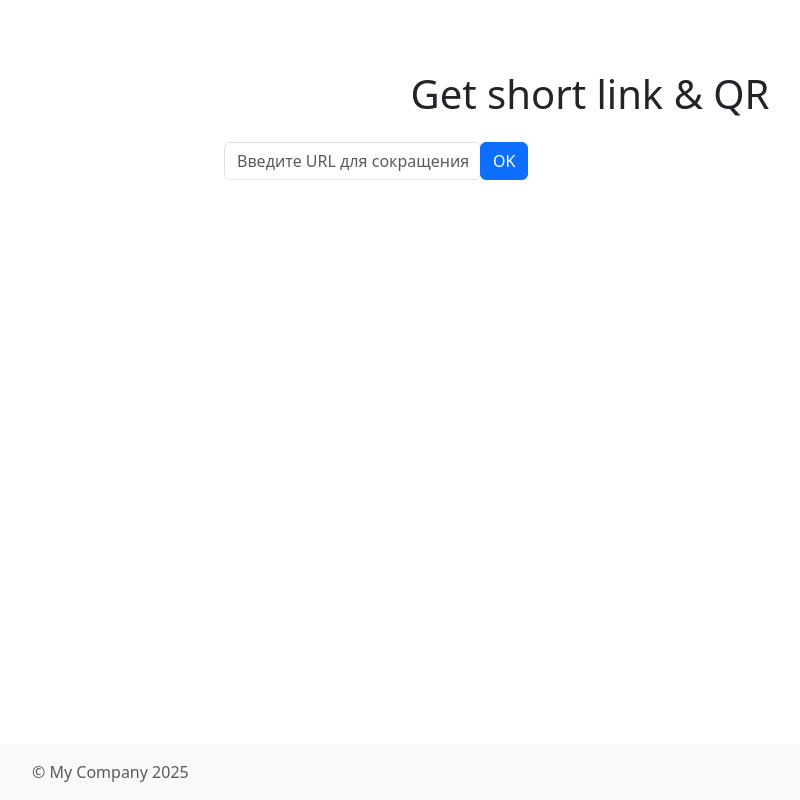
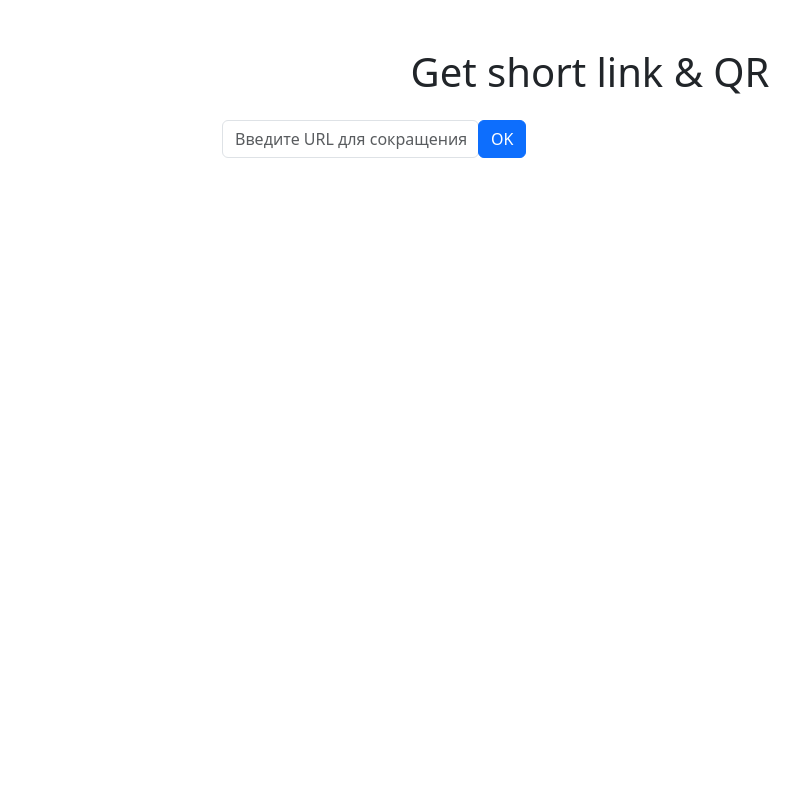
Before and after one commit to WillieDeveloper/yii2-link-service, a Yii app: template views/link/index.php in a window 1280 px wide. Shown: the whole page, without its empty margins (50-850 px from the left). Run offline with PHP 8.4 and a stand-in for Yii, Linux system fonts and the light colour scheme; the template is opened without the code that fills it, so the values that code supplies are empty; form fields are guessed from the names that the template uses; some libraries are stand-ins or nearby versions.

Commit message:
Добавлен контроллер перехода по короткой ссылке и упрощенный (без лишнего кода) главный layout для представлений

```diff
--- a/views/layouts/main.php
+++ b/views/layouts/main.php
@@ -1,81 +1,25 @@
 <?php
 
-/** @var yii\web\View $this */
 /** @var string $content */
 
-use app\assets\AppAsset;
-use app\widgets\Alert;
-use yii\bootstrap5\Breadcrumbs;
 use yii\bootstrap5\Html;
-use yii\bootstrap5\Nav;
-use yii\bootstrap5\NavBar;
 
-AppAsset::register($this);
-
-$this->registerCsrfMetaTags();
-$this->registerMetaTag(['charset' => Yii::$app->charset], 'charset');
-$this->registerMetaTag(['name' => 'viewport', 'content' => 'width=device-width, initial-scale=1, shrink-to-fit=no']);
-$this->registerMetaTag(['name' => 'description', 'content' => $this->params['meta_description'] ?? '']);
-$this->registerMetaTag(['name' => 'keywords', 'content' => $this->params['meta_keywords'] ?? '']);
-$this->registerLinkTag(['rel' => 'icon', 'type' => 'image/x-icon', 'href' => Yii::getAlias('@web/favicon.ico')]);
-?>
-<?php $this->beginPage() ?>
+$this->beginPage() ?>
 <!DOCTYPE html>
-<html lang="<?= Yii::$app->language ?>" class="h-100">
+<html lang="<?= Yii::$app->language ?>">
 <head>
+    <meta charset="<?= Yii::$app->charset ?>">
+    <meta name="viewport" content="width=device-width, initial-scale=1">
+    <?= Html::csrfMetaTags() ?>
     <title><?= Html::encode($this->title) ?></title>
     <?php $this->head() ?>
 </head>
-<body class="d-flex flex-column h-100">
+<body>
 <?php $this->beginBody() ?>
 
-<header id="header">
-    <?php
-    NavBar::begin([
-        'brandLabel' => Yii::$app->name,
-        'brandUrl' => Yii::$app->homeUrl,
-        'options' => ['class' => 'navbar-expand-md navbar-dark bg-dark fixed-top']
-    ]);
-    echo Nav::widget([
-        'options' => ['class' => 'navbar-nav'],
-        'items' => [
-            ['label' => 'Home', 'url' => ['/site/index']],
-            ['label' => 'About', 'url' => ['/site/about']],
-            ['label' => 'Contact', 'url' => ['/site/contact']],
-            Yii::$app->user->isGuest
-                ? ['label' => 'Login', 'url' => ['/site/login']]
-                : '<li class="nav-item">'
-                    . Html::beginForm(['/site/logout'])
-                    . Html::submitButton(
-                        'Logout (' . Yii::$app->user->identity->username . ')',
-                        ['class' => 'nav-link btn btn-link logout']
-                    )
-                    . Html::endForm()
-                    . '</li>'
-        ]
-    ]);
-    NavBar::end();
-    ?>
-</header>
-
-<main id="main" class="flex-shrink-0" role="main">
-    <div class="container">
-        <?php if (!empty($this->params['breadcrumbs'])): ?>
-            <?= Breadcrumbs::widget(['links' => $this->params['breadcrumbs']]) ?>
-        <?php endif ?>
-        <?= Alert::widget() ?>
-        <?= $content ?>
-    </div>
-</main>
-
-<footer id="footer" class="mt-auto py-3 bg-light">
-    <div class="container">
-        <div class="row text-muted">
-            <div class="col-md-6 text-center text-md-start">&copy; My Company <?= date('Y') ?></div>
-            <div class="col-md-6 text-center text-md-end"><?= Yii::powered() ?></div>
-        </div>
-    </div>
-</footer>
+<div class="container mt-5">
+    <?= $content ?>
+</div>
 
 <?php $this->endBody() ?>
 </body>
```
Also changed, not shown: controllers/ClickController.php (added, +27 -0 lines).
